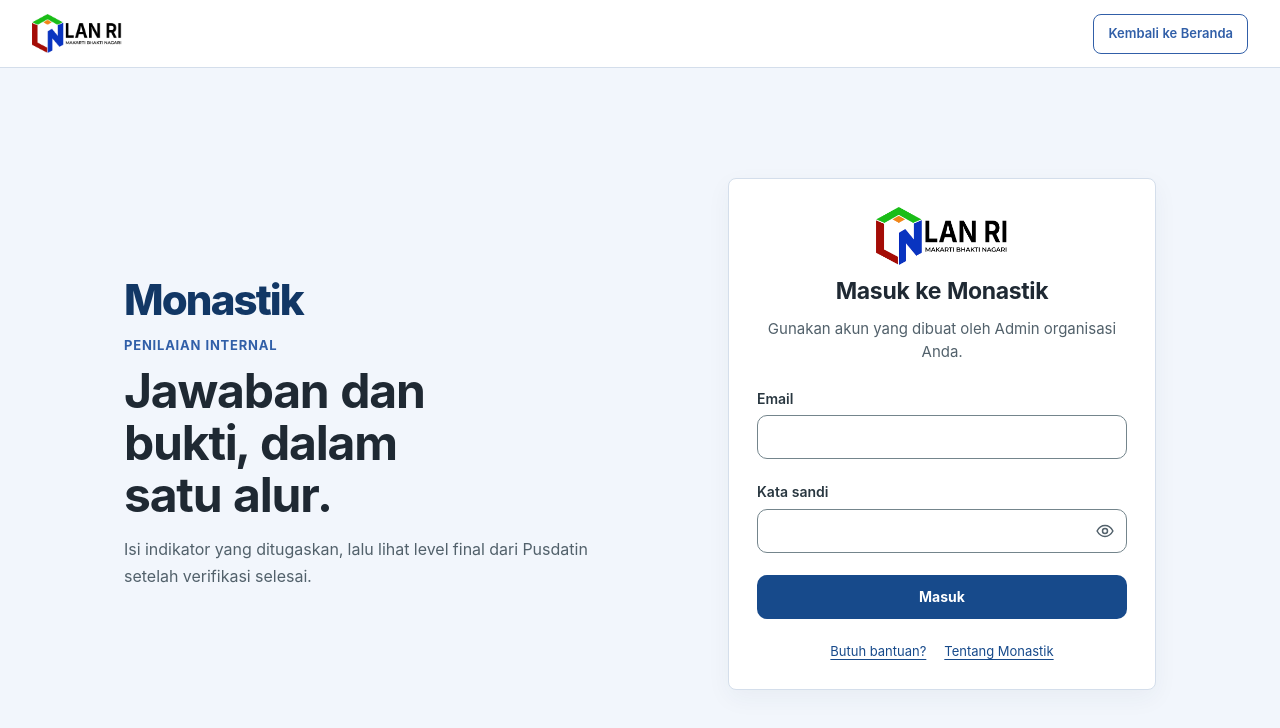
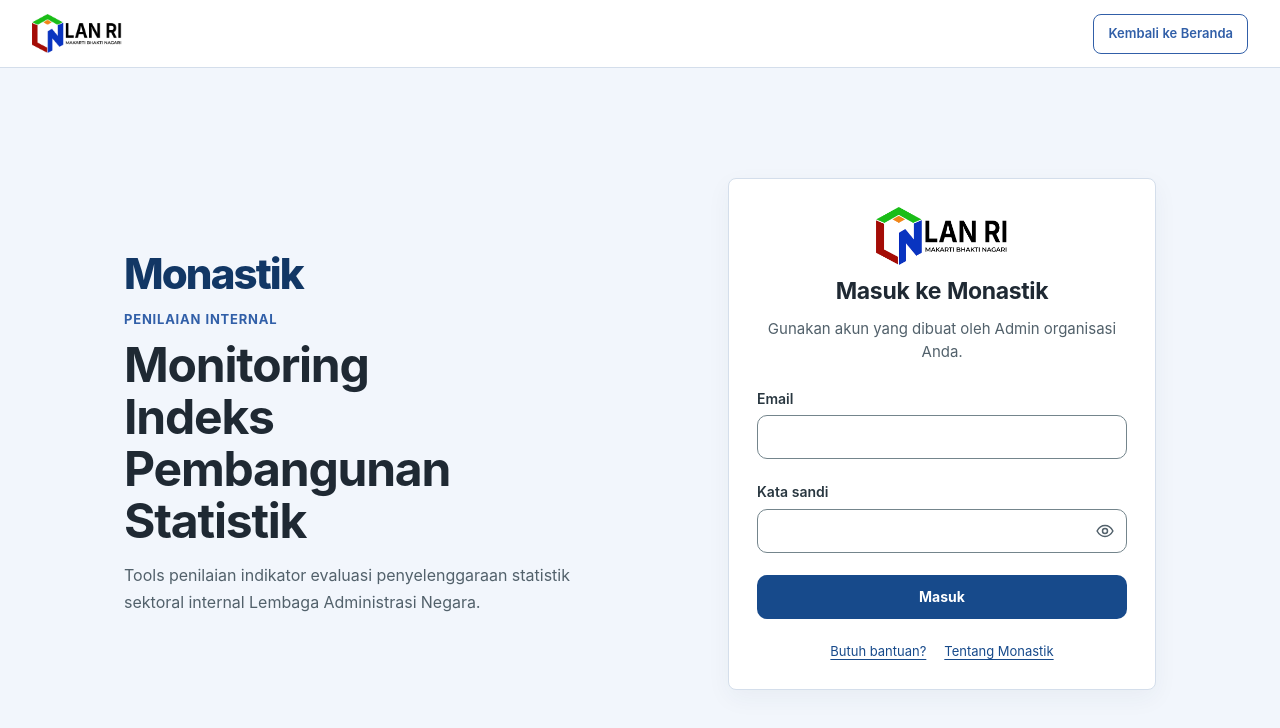
Before and after one commit to rezkyyayang/epss, a Nuxt app: page /login in a window 1280 px wide. Shown: the top 728 px of the page. Built offline with nearby package versions, Linux system fonts and the light colour scheme.

Commit message:
ganti nama ke monastik

```diff
--- a/app/pages/login.vue
+++ b/app/pages/login.vue
@@ -40,8 +40,8 @@ async function signIn() {
         <div>
           <p class="auth-product-name">Monastik</p>
           <p class="auth-kicker">Penilaian internal</p>
-          <h1>Jawaban dan bukti, dalam satu alur.</h1>
-          <p>Isi indikator yang ditugaskan, lalu lihat level final dari Pusdatin setelah verifikasi selesai.</p>
+          <h1>Monitoring Indeks Pembangunan Statistik</h1>
+          <p>Tools penilaian indikator evaluasi penyelenggaraan statistik sektoral internal Lembaga Administrasi Negara.</p>
         </div>
       </section>
       <form class="auth-form" @submit.prevent="signIn">
--- a/nuxt.config.ts
+++ b/nuxt.config.ts
@@ -14,15 +14,15 @@ export default defineNuxtConfig({
     sessionCookieName: 'sectora_session',
     sessionDurationHours: 12,
     public: {
-      appName: 'Sectoral',
+      appName: 'Monastik',
     },
   },
   app: {
     head: {
       htmlAttrs: { lang: 'id' },
-      title: 'Sectoral',
+      title: 'Monastik',
       meta: [
-        { name: 'description', content: 'Penilaian dan pemeriksaan indikator internal.' },
+        { name: 'description', content: 'Monitoring Indeks Pembangunan Statistik LANRI' },
         { name: 'theme-color', content: '#174A8B' },
       ],
       link: [{ rel: 'icon', type: 'image/png', href: '/lan-ri-favicon.png' }],
```
